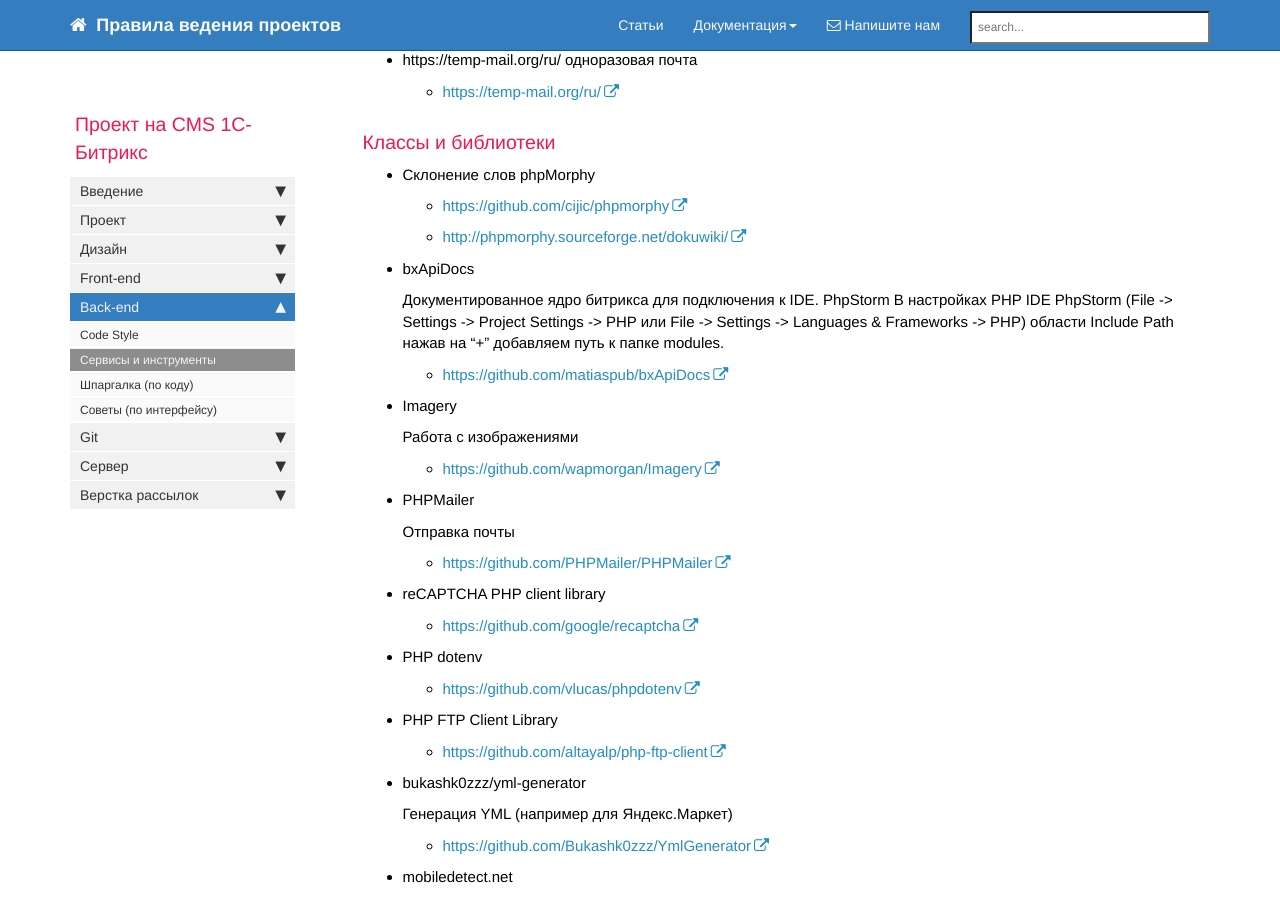
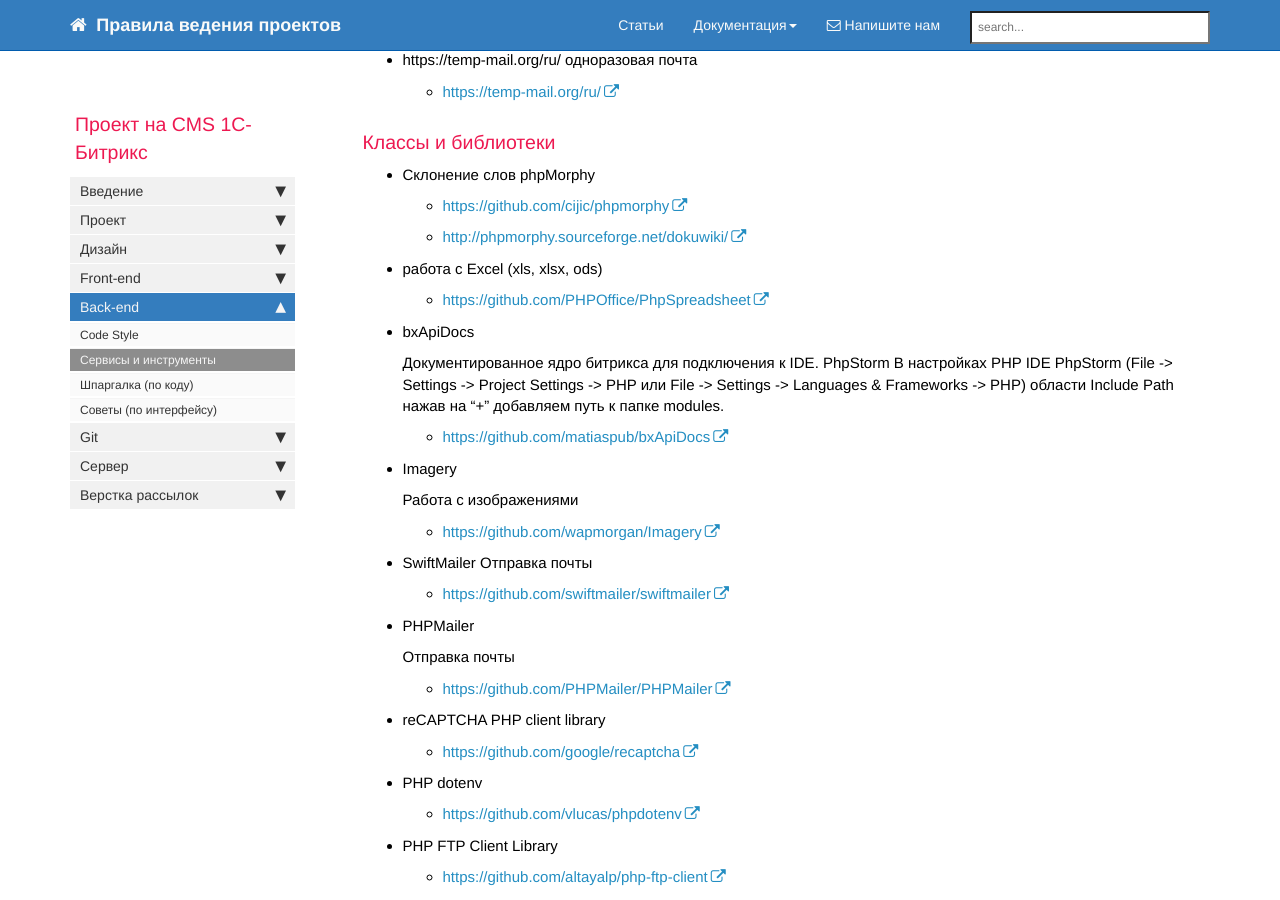
Before and after one commit to gdecider/gdecider.github.io, a Jekyll site: the page built from pages/bx/bx_back-tools.md, in a window 1280 px wide and 900 px high, scrolled down 329 px. Built offline with Jekyll 4.4.1, drawn with Linux system fonts in a browser that asks for light colours; nearby versions of some CDN libraries; comment, search, counter and statistics services are not loaded.

Commit message:
Update bx_back-tools.md

```diff
--- a/pages/bx/bx_back-tools.md
+++ b/pages/bx/bx_back-tools.md
@@ -24,6 +24,9 @@ toc: false
   * [https://github.com/cijic/phpmorphy](https://github.com/cijic/phpmorphy)
   * [http://phpmorphy.sourceforge.net/dokuwiki/](http://phpmorphy.sourceforge.net/dokuwiki/)
 
+* работа с Excel (xls, xlsx, ods)
+  * [https://github.com/PHPOffice/PhpSpreadsheet](https://github.com/PHPOffice/PhpSpreadsheet)
+
 * bxApiDocs
 
   Документированное ядро битрикса для подключения к IDE. PhpStorm В настройках PHP IDE PhpStorm (File -> Settings -> Project Settings -> PHP или File -> Settings -> Languages & Frameworks -> PHP) области Include Path нажав на "+" добавляем путь к папке modules.
@@ -35,6 +38,10 @@ toc: false
   Работа с изображениями
 
   * [https://github.com/wapmorgan/Imagery](https://github.com/wapmorgan/Imagery)
+
+* SwiftMailer
+  Отправка почты
+  * [https://github.com/swiftmailer/swiftmailer](https://github.com/swiftmailer/swiftmailer)
 
 * PHPMailer
 
```
